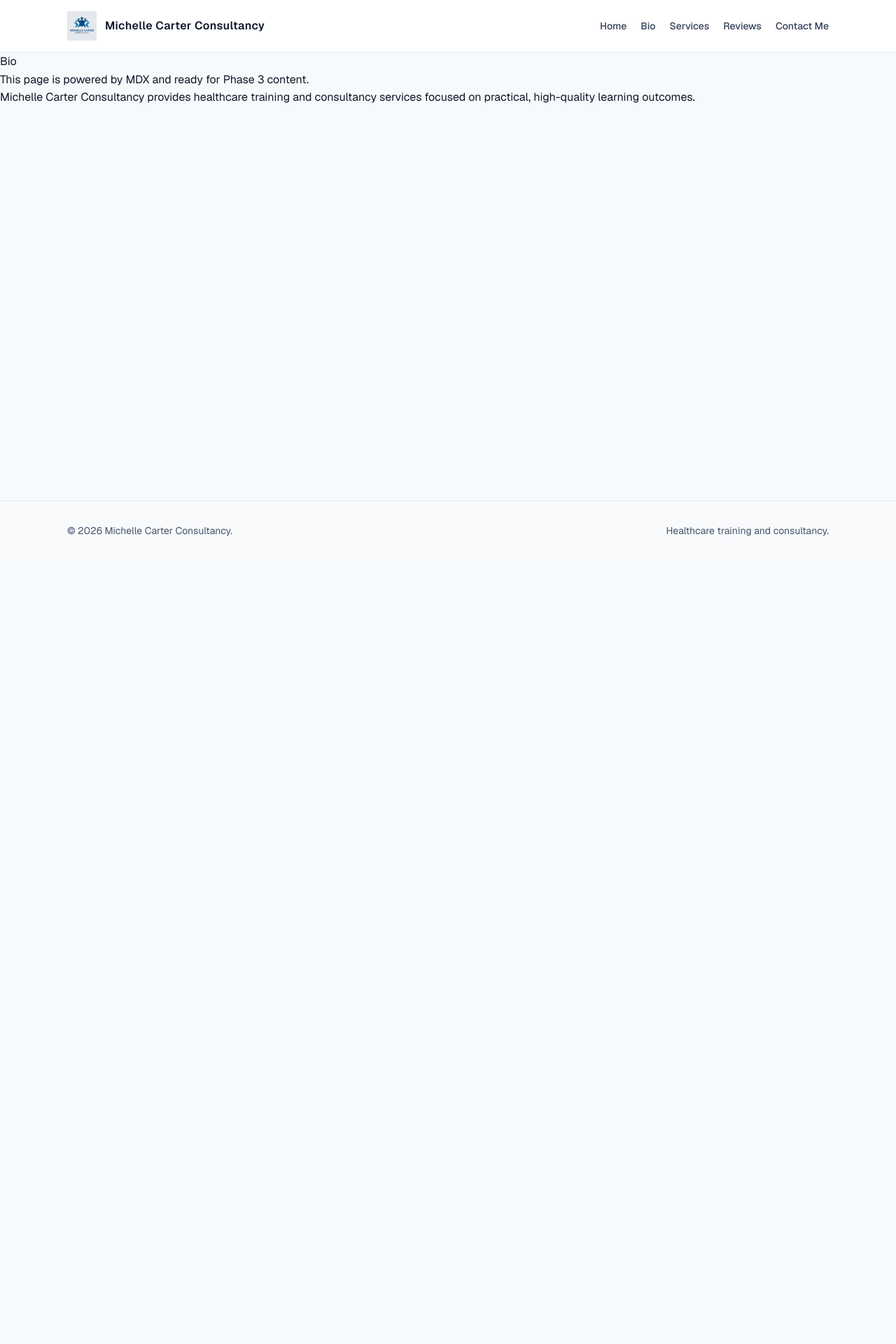
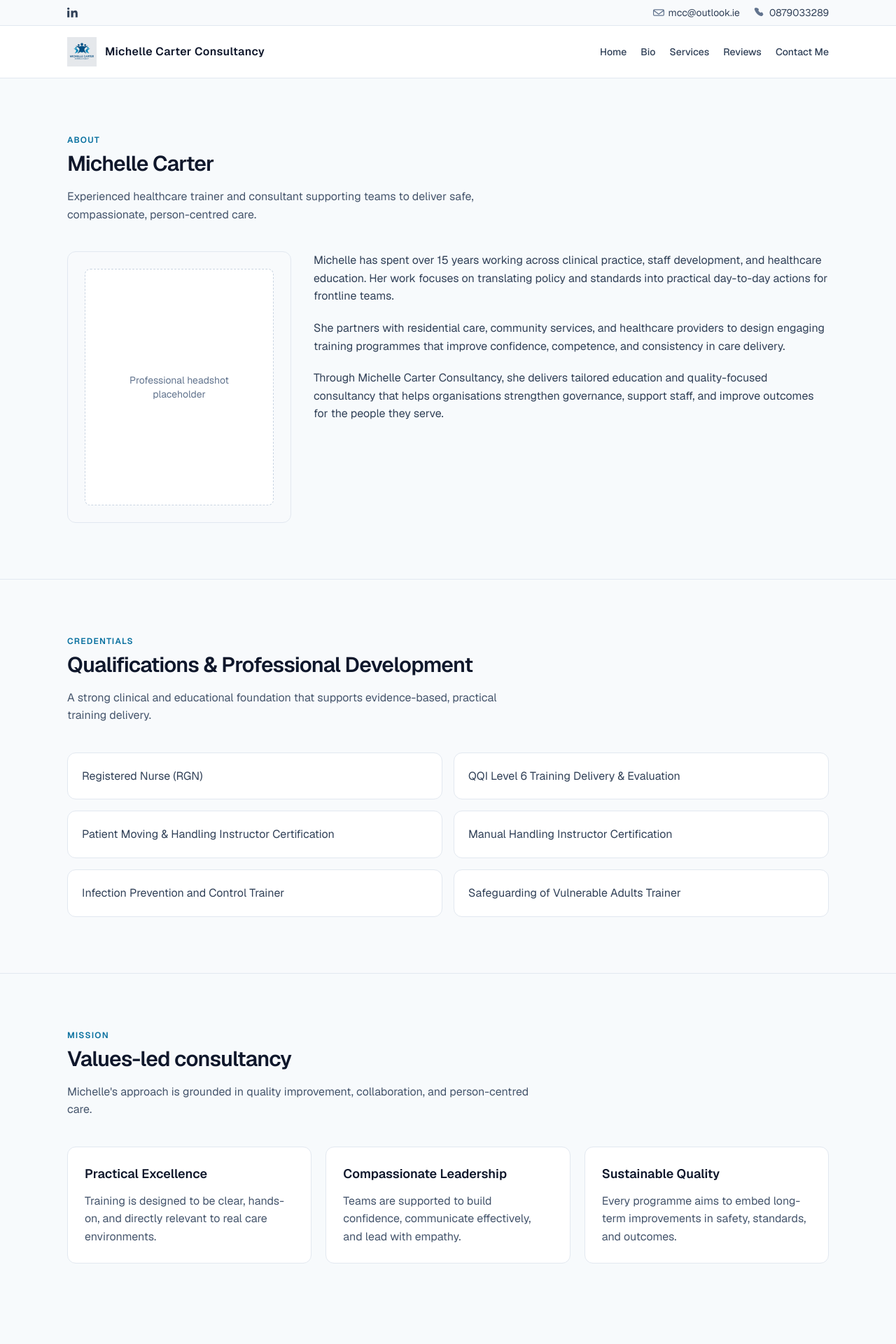
Before and after one commit to mcc-irl/site, a Next.js app: page /bio in a window 1280 px wide. Shown: the top 1920 px of the page at 70% size. Before the commit the page ends 800 px from the top, so only its background shows below. Built offline with nearby package versions, Linux system fonts and the light colour scheme.

Commit message:
feat: commit remaining completed site updates

```diff
--- a/src/app/bio/page.mdx
+++ b/src/app/bio/page.mdx
@@ -1,9 +1,104 @@
 export const metadata = {
   title: "Bio | Michelle Carter Consultancy",
+  description:
+    "Learn more about Michelle Carter, her healthcare training background, qualifications, and consultancy values.",
 };
 
-# Bio
+import { Container } from "@/components/ui/container";
+import { SectionHeading } from "@/components/ui/section-heading";
 
-This page is powered by MDX and ready for Phase 3 content.
+<section className="py-16 sm:py-20">
+  <Container>
+    <SectionHeading
+      eyebrow="About"
+      title="Michelle Carter"
+      description="Experienced healthcare trainer and consultant supporting teams to deliver safe, compassionate, person-centred care."
+    />
 
-Michelle Carter Consultancy provides healthcare training and consultancy services focused on practical, high-quality learning outcomes.
+    <div className="mt-10 grid gap-8 lg:grid-cols-[320px_1fr] lg:items-start">
+      <div className="rounded-xl border border-slate-200 bg-slate-50 p-6">
+        <div className="flex aspect-[4/5] items-center justify-center rounded-lg border border-dashed border-slate-300 bg-white text-center">
+          <p className="px-6 text-sm text-slate-500">Professional headshot placeholder</p>
+        </div>
+      </div>
+
+      <div className="space-y-5 text-slate-700">
+        <p>
+          Michelle has spent over 15 years working across clinical practice, staff development, and healthcare
+          education. Her work focuses on translating policy and standards into practical day-to-day actions for
+          frontline teams.
+        </p>
+        <p>
+          She partners with residential care, community services, and healthcare providers to design engaging
+          training programmes that improve confidence, competence, and consistency in care delivery.
+        </p>
+        <p>
+          Through Michelle Carter Consultancy, she delivers tailored education and quality-focused consultancy that
+          helps organisations strengthen governance, support staff, and improve outcomes for the people they serve.
+        </p>
+      </div>
+    </div>
+  </Container>
+</section>
+
+<section className="border-y border-slate-200 bg-slate-50 py-16 sm:py-20">
+  <Container>
+    <SectionHeading
+      eyebrow="Credentials"
+      title="Qualifications & Professional Development"
+      description="A strong clinical and educational foundation that supports evidence-based, practical training delivery."
+    />
+
+    <ul className="mt-10 grid gap-4 sm:grid-cols-2" aria-label="Qualifications and credentials">
+      <li className="rounded-xl border border-slate-200 bg-white p-5 text-slate-700">Registered Nurse (RGN)</li>
+      <li className="rounded-xl border border-slate-200 bg-white p-5 text-slate-700">
+        QQI Level 6 Training Delivery & Evaluation
+      </li>
+      <li className="rounded-xl border border-slate-200 bg-white p-5 text-slate-700">
+        Patient Moving & Handling Instructor Certification
+      </li>
+      <li className="rounded-xl border border-slate-200 bg-white p-5 text-slate-700">
+        Manual Handling Instructor Certification
+      </li>
+      <li className="rounded-xl border border-slate-200 bg-white p-5 text-slate-700">
+        Infection Prevention and Control Trainer
+      </li>
+      <li className="rounded-xl border border-slate-200 bg-white p-5 text-slate-700">
+        Safeguarding of Vulnerable Adults Trainer
+      </li>
+    </ul>
+  </Container>
+</section>
+
+<section className="py-16 sm:py-20">
+  <Container>
+    <SectionHeading
+      eyebrow="Mission"
+      title="Values-led consultancy"
+      description="Michelle's approach is grounded in quality improvement, collaboration, and person-centred care."
+    />
+
+    <div className="mt-10 grid gap-5 md:grid-cols-3">
+      <article className="rounded-xl border border-slate-200 bg-white p-6">
+        <h3 className="text-lg font-semibold text-slate-900">Practical Excellence</h3>
+        <p className="mt-3 text-slate-600">
+          Training is designed to be clear, hands-on, and directly relevant to real care environments.
+        </p>
+      </article>
+
+      <article className="rounded-xl border border-slate-200 bg-white p-6">
+        <h3 className="text-lg font-semibold text-slate-900">Compassionate Leadership</h3>
+        <p className="mt-3 text-slate-600">
+          Teams are supported to build confidence, communicate effectively, and lead with empathy.
+        </p>
+      </article>
+
+      <article className="rounded-xl border border-slate-200 bg-white p-6">
+        <h3 className="text-lg font-semibold text-slate-900">Sustainable Quality</h3>
+        <p className="mt-3 text-slate-600">
+          Every programme aims to embed long-term improvements in safety, standards, and outcomes.
+        </p>
+      </article>
+    </div>
+  </Container>
+</section>
--- a/src/app/layout.tsx
+++ b/src/app/layout.tsx
@@ -19,8 +19,8 @@ export const metadata: Metadata = {
   description:
     "Professional healthcare training and consultancy services by Michelle Carter Consultancy.",
   icons: {
-    icon: "/logo.png",
-    apple: "/logo.png",
+    icon: "/icon.svg",
+    apple: "/icon.svg",
   },
 };
 
--- a/src/components/layout/header.tsx
+++ b/src/components/layout/header.tsx
@@ -13,6 +13,39 @@ const navItems = [
 export function Header() {
   return (
     <header className="border-b border-slate-200 bg-white/95 backdrop-blur">
+      <div className="border-b border-slate-200 bg-slate-50">
+        <Container className="flex flex-wrap items-center justify-between gap-x-6 gap-y-2 py-2 text-xs sm:text-sm text-slate-700">
+          <a
+            href="https://linkedin.com/mcc"
+            target="_blank"
+            rel="noopener noreferrer"
+            className="inline-flex items-center text-slate-500 transition-colors hover:text-brand-700"
+            aria-label="LinkedIn"
+          >
+            <svg viewBox="0 0 24 24" className="h-4 w-4" aria-hidden="true" fill="currentColor">
+              <path d="M4.98 3.5C4.98 4.88 3.87 6 2.5 6S0 4.88 0 3.5 1.11 1 2.5 1s2.48 1.12 2.48 2.5zM.26 8h4.48v14H.26V8zM8.26 8h4.3v1.92h.06c.6-1.14 2.07-2.34 4.26-2.34 4.56 0 5.4 3 5.4 6.9V22h-4.48v-6.67c0-1.59-.03-3.64-2.22-3.64-2.22 0-2.56 1.74-2.56 3.53V22H8.26V8z" />
+            </svg>
+            <span className="sr-only">LinkedIn</span>
+          </a>
+
+          <div className="flex flex-wrap items-center justify-end gap-x-5 gap-y-2">
+            <a href="mailto:mcc@outlook.ie" className="inline-flex items-center gap-1.5 transition-colors hover:text-brand-700">
+              <svg viewBox="0 0 20 20" className="h-4 w-4 text-slate-500" aria-hidden="true" fill="currentColor">
+                <path d="M2.5 4A2.5 2.5 0 000 6.5v7A2.5 2.5 0 002.5 16h15a2.5 2.5 0 002.5-2.5v-7A2.5 2.5 0 0017.5 4h-15zm0 1.5h15a1 1 0 01.64.23L10 11.9 1.86 5.73A1 1 0 012.5 5.5zm-1 2.05L7.86 12.3a2.5 2.5 0 004.28 0l6.36-4.75V13.5a1 1 0 01-1 1h-15a1 1 0 01-1-1V7.55z" />
+              </svg>
+              mcc@outlook.ie
+            </a>
+
+            <a href="tel:0879033289" className="inline-flex items-center gap-1.5 transition-colors hover:text-brand-700">
+              <svg viewBox="0 0 20 20" className="h-4 w-4 text-slate-500" aria-hidden="true" fill="currentColor">
+                <path d="M3.65 1.96a1.75 1.75 0 012.03-.34l2.1 1.05c.72.36 1.07 1.2.84 1.98l-.49 1.6a1 1 0 00.24.98l2.55 2.55a1 1 0 00.98.24l1.6-.49a1.75 1.75 0 011.98.84l1.05 2.1c.34.69.2 1.53-.34 2.03l-1.13 1.06c-.62.58-1.52.8-2.34.58-2.7-.72-5.2-2.25-7.3-4.35-2.1-2.1-3.63-4.6-4.35-7.3a2.25 2.25 0 01.58-2.34l1.06-1.13z" />
+              </svg>
+              0879033289
+            </a>
+          </div>
+        </Container>
+      </div>
+
       <Container className="flex items-center justify-between gap-4 py-4">
         <Link href="/" className="flex items-center gap-3" aria-label="Michelle Carter Consultancy home">
           <Image src="/logo.png" alt="Michelle Carter Consultancy" width={42} height={42} priority />
```
Also changed, not shown: src/app/icon.svg (added).
